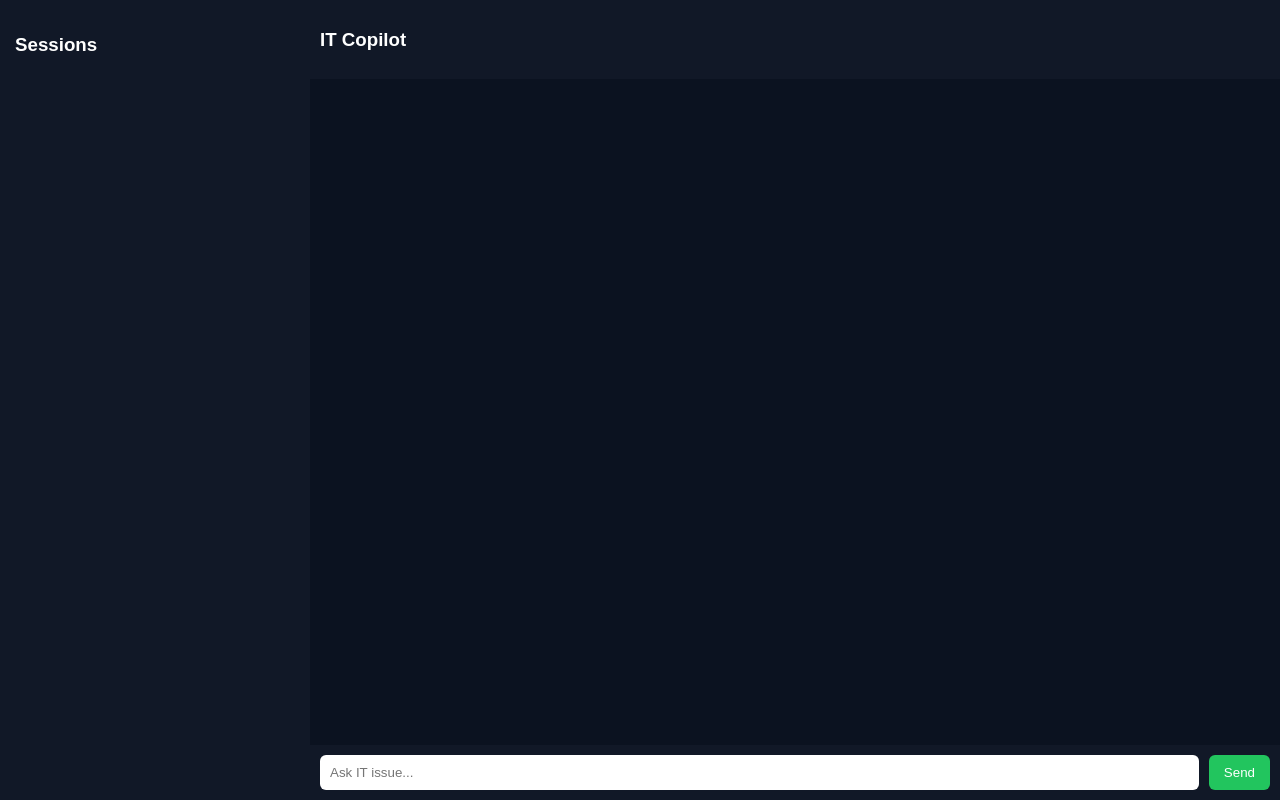
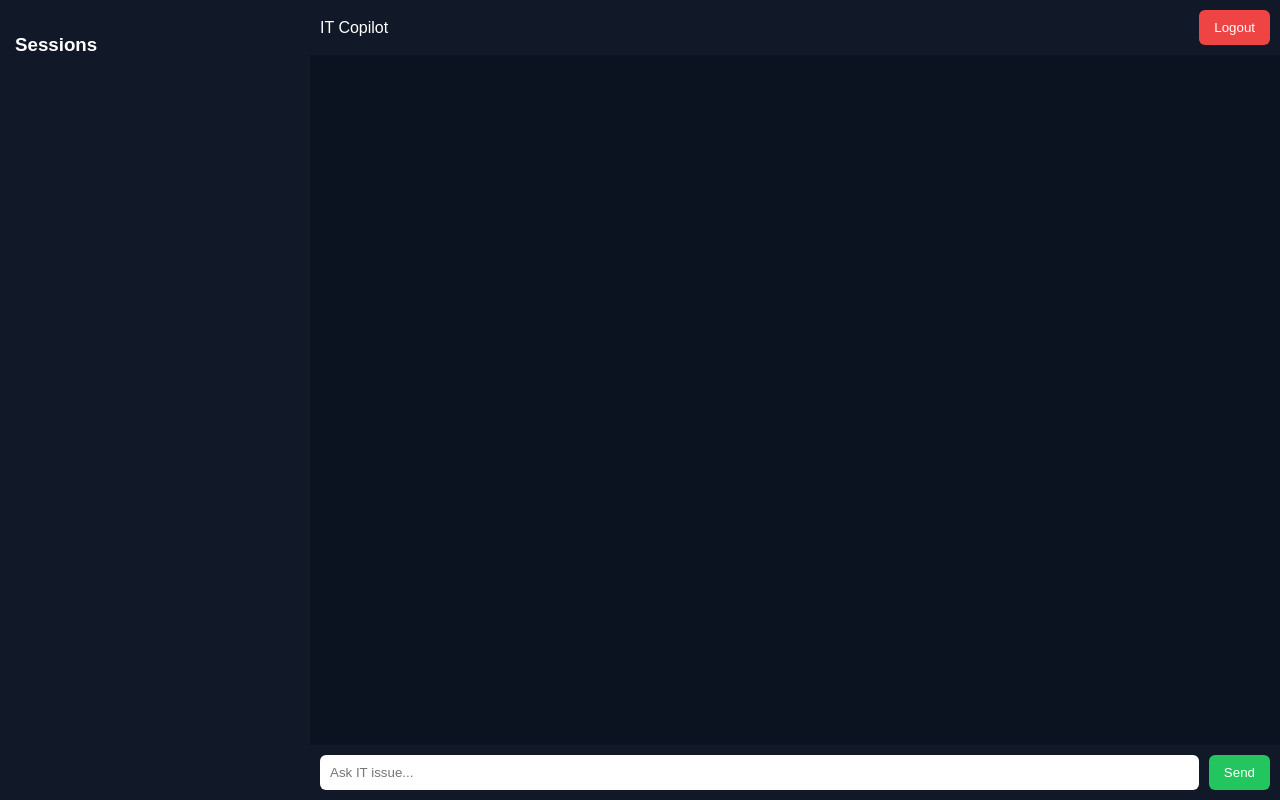
Before and after one commit to bgrider1984/it-ai-tool, a Flask app: page /dashboard in a window 1280 px wide. Run offline with Flask 3, Linux system fonts and the light colour scheme; the visitor is signed in with stand-in values (Sample User, id 1); data that the repository does not hold is empty.

Commit message:
Update dashboard.html

```diff
--- a/templates/dashboard.html
+++ b/templates/dashboard.html
@@ -2,7 +2,7 @@
 <html>
 <head>
 <meta charset="UTF-8">
-<title>IT Copilot Dashboard v2</title>
+<title>IT Copilot Dashboard v2 Fixed</title>
 
 <style>
 body {
@@ -14,7 +14,6 @@ body {
     height:100vh;
 }
 
-/* SIDEBAR */
 .sidebar {
     width:280px;
     background:#111827;
@@ -34,7 +33,6 @@ body {
     background:#374151;
 }
 
-/* MAIN */
 .main {
     flex:1;
     display:flex;
@@ -44,6 +42,9 @@ body {
 .header {
     padding:10px;
     background:#111827;
+    display:flex;
+    justify-content:space-between;
+    align-items:center;
 }
 
 #chat {
@@ -89,15 +90,18 @@ button {
 
 <body>
 
+<!-- SIDEBAR -->
 <div class="sidebar">
     <h3>Sessions</h3>
     <div id="sessions"></div>
 </div>
 
+<!-- MAIN -->
 <div class="main">
 
 <div class="header">
-    <h3>IT Copilot</h3>
+    <div>IT Copilot</div>
+    <button onclick="logout()" style="background:#ef4444;">Logout</button>
 </div>
 
 <div id="chat"></div>
@@ -113,16 +117,47 @@ button {
 
 let currentSession = null;
 
+/* ----------------------------
+   UI HELPERS
+---------------------------- */
 function add(text, cls){
     const div = document.createElement("div");
     div.className = "msg " + cls;
     div.textContent = text;
     document.getElementById("chat").appendChild(div);
+    document.getElementById("chat").scrollTop = 999999;
 }
 
+/* ----------------------------
+   ENTER KEY FIX (IMPORTANT)
+---------------------------- */
+document.addEventListener("DOMContentLoaded", () => {
+    document.getElementById("input").addEventListener("keydown", function(e){
+        if(e.key === "Enter"){
+            e.preventDefault();
+            send();
+        }
+    });
+});
+
+/* ----------------------------
+   LOGOUT
+---------------------------- */
+function logout(){
+    fetch("/logout").then(() => {
+        window.location.href = "/";
+    });
+}
+
+/* ----------------------------
+   LOAD SESSIONS
+---------------------------- */
 async function loadSessions(){
 
     const res = await fetch("/sessions", {credentials:"include"});
+
+    if(!res.ok) return;
+
     const data = await res.json();
 
     const container = document.getElementById("sessions");
@@ -137,6 +172,9 @@ async function loadSessions(){
     });
 }
 
+/* ----------------------------
+   LOAD SESSION
+---------------------------- */
 async function loadSession(sid){
 
     currentSession = sid;
@@ -144,6 +182,11 @@ async function loadSession(sid){
     const res = await fetch("/load_session/" + sid, {
         credentials:"include"
     });
+
+    if(!res.ok){
+        add("Failed to load session", "bot");
+        return;
+    }
 
     const data = await res.json();
 
@@ -155,10 +198,16 @@ async function loadSession(sid){
     });
 }
 
+/* ----------------------------
+   SEND MESSAGE (FIXED ERROR HANDLING)
+---------------------------- */
 async function send(){
 
     const input = document.getElementById("input");
-    const msg = input.value;
+    const msg = input.value.trim();
+
+    if(!msg) return;
+
     input.value = "";
 
     add(msg, "user");
@@ -173,6 +222,11 @@ async function send(){
         })
     });
 
+    if(!res.ok){
+        add("Error: not logged in or server issue", "bot");
+        return;
+    }
+
     const data = await res.json();
 
     add(data.response, "bot");
@@ -180,6 +234,7 @@ async function send(){
     loadSessions();
 }
 
+/* INIT */
 loadSessions();
 
 </script>
```
